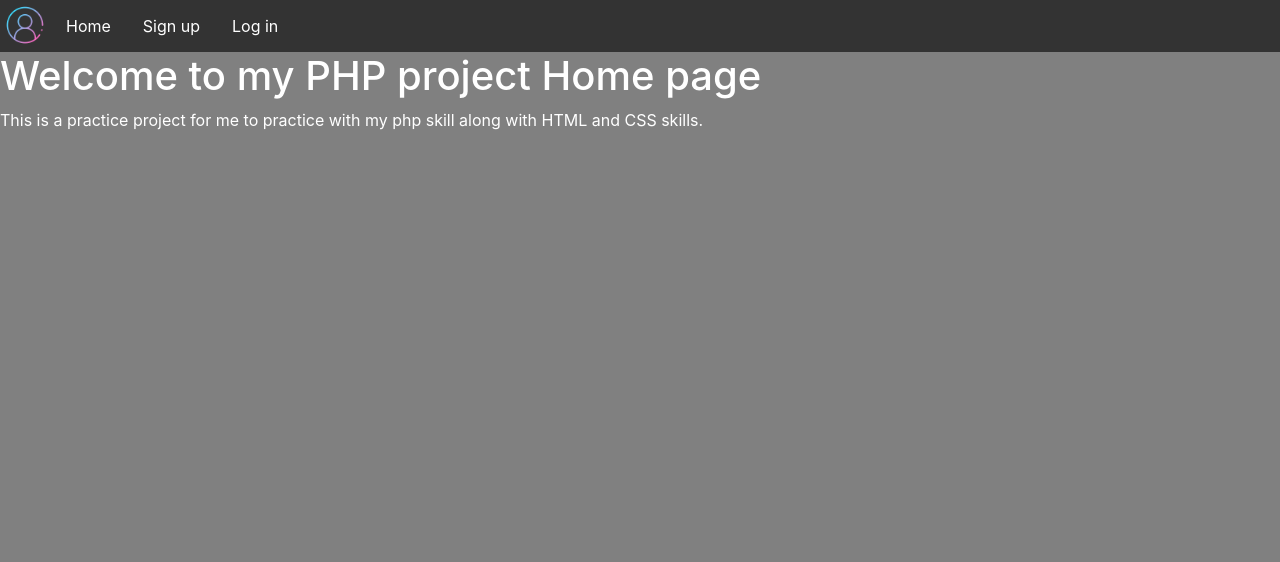
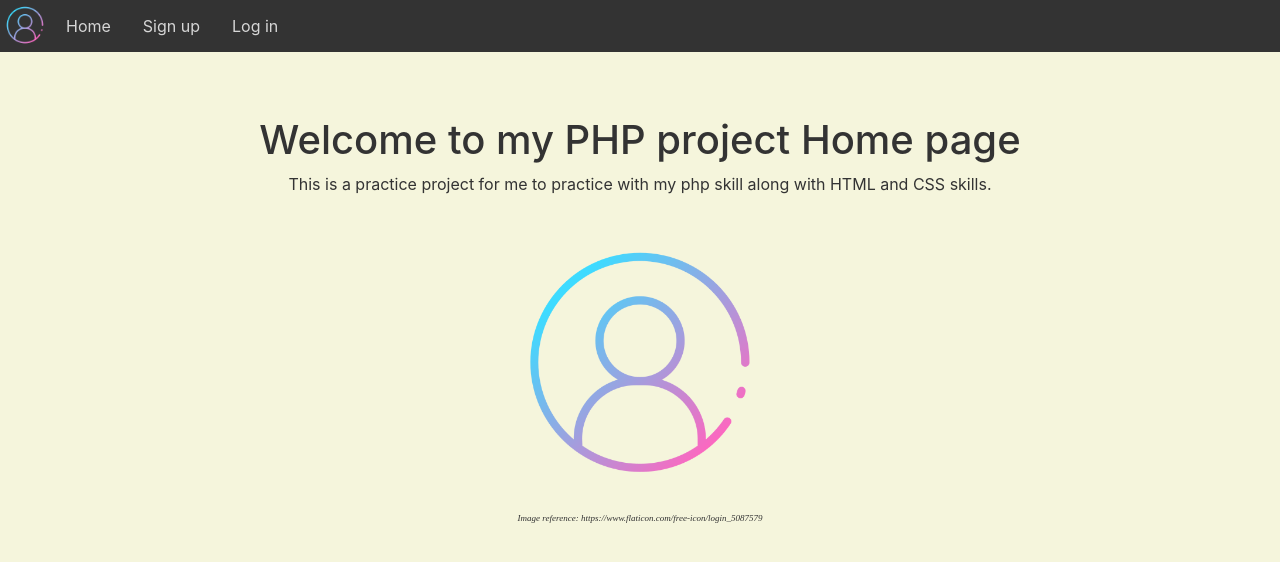
Before and after one commit to Kl0y2u2n8a/phpproject, a PHP site: page / in a window 1280 px wide. Shown: the top 562 px of the page. Run offline with PHP 8.4, Linux system fonts and the light colour scheme; some libraries are stand-ins or nearby versions.

Commit message:
header footer change

```diff
--- a/PHP_project1/css/style.css
+++ b/PHP_project1/css/style.css
@@ -1,6 +1,6 @@
   body {
-    background-color: gray;
-    color: white;
+    background-color: beige;
+    color: #333;
   }
 
   ul.mynavbar {
@@ -17,7 +17,7 @@
 
   .bartext {
     display: block;
-    color: white;
+    color: rgba(255, 255, 255, 0.801);
     text-align: center;
     padding: 14px 16px;
     text-decoration: none;
@@ -32,13 +32,28 @@
     background-color: #04AA6D;
   }
 
+  .ref {
+    font-size: xx-small;
+    font-family: 'Times New Roman', Times, serif;
+    font-style: italic;
+  }
+
   textarea {
     resize: none;
+    border: black solid 1.5px;
+    border-radius: 0.67em;
+
+  }
+
+  .content {
+    text-align: center;
+    margin-top: 5%;
   }
 
   div.container {
     text-align: center;
   }
+
   ul.loginset {
     list-style-type: none;
     position: fixed;
--- /dev/null
+++ b/PHP_project1/footer.php
@@ -0,0 +1,6 @@
+    <!-- For using Bootstrap in jquery -->
+    <script src="https://code.jquery.com/jquery-3.2.1.slim.min.js" integrity="sha384-KJ3o2DKtIkvYIK3UENzmM7KCkRr/rE9/Qpg6aAZGJwFDMVNA/GpGFF93hXpG5KkN" crossorigin="anonymous"></script>
+    <script src="https://cdn.jsdelivr.net/npm/popper.js@1.12.9/dist/umd/popper.min.js" integrity="sha384-ApNbgh9B+Y1QKtv3Rn7W3mgPxhU9K/ScQsAP7hUibX39j7fakFPskvXusvfa0b4Q" crossorigin="anonymous"></script>
+    <script src="https://cdn.jsdelivr.net/npm/bootstrap@4.0.0/dist/js/bootstrap.min.js" integrity="sha384-JZR6Spejh4U02d8jOt6vLEHfe/JQGiRRSQQxSfFWpi1MquVdAyjUar5+76PVCmYl" crossorigin="anonymous"></script>
+</body>
+</html>
--- /dev/null
+++ b/PHP_project1/header.php
@@ -0,0 +1,12 @@
+<!DOCTYPE html>
+<html lang="en">
+
+<body>
+    <div>
+        <ul class="mynavbar">
+            <li class="nav"><a href="index.php"><img src="img/logo.png" alt="logo" width="50" height="50"></a></li>
+            <li class="nav"> <a href="index.php" class="bartext">Home</a></li>
+            <li class="nav"><a href="signup.php" class="bartext">Sign up</a></li>
+            <li class="nav"><a href="login.php" class="bartext">Log in</a></li>
+        </ul>
+    </div>
--- a/PHP_project1/index.php
+++ b/PHP_project1/index.php
@@ -12,31 +12,24 @@
 
     <title>PHP project login system</title>
 
+    <!-- logo reference: https://www.flaticon.com/free-icon/login_5087579 -->
+
 </head>
 
-<body>
+<?php
+    include_once 'header.php';
+?>
 
     <div>
-        <ul class="mynavbar">
-            <li class="nav"><a href="index.php"><img src="img/logo.png" alt="logo" width="50" height="50"></a></li>
-            <li class="nav"> <a href="index.php" class="bartext">Home</a></li>
-            <li class="nav"><a href="signup.php" class="bartext">Sign up</a></li>
-            <li class="nav"><a href="login.php" class="bartext">Log in</a></li>
-        </ul>
-    </div>
-
-    <div>
-        <section>
+        <section class="content">
             <h1>Welcome to my PHP project Home page</h1>
-            <p class="test"> This is a practice project for me to practice with my php skill along with HTML and CSS skills.</p>
+            <p> This is a practice project for me to practice with my php skill along with HTML and CSS skills.</p>
+            <img src="img/logo.png" width="300" height="300">
+            <p class="ref">Image reference: https://www.flaticon.com/free-icon/login_5087579</p>
         </section>
 
     </div>
 
-    <!-- For using Bootstrap in jquery -->
-    <script src="https://code.jquery.com/jquery-3.2.1.slim.min.js" integrity="sha384-KJ3o2DKtIkvYIK3UENzmM7KCkRr/rE9/Qpg6aAZGJwFDMVNA/GpGFF93hXpG5KkN" crossorigin="anonymous"></script>
-    <script src="https://cdn.jsdelivr.net/npm/popper.js@1.12.9/dist/umd/popper.min.js" integrity="sha384-ApNbgh9B+Y1QKtv3Rn7W3mgPxhU9K/ScQsAP7hUibX39j7fakFPskvXusvfa0b4Q" crossorigin="anonymous"></script>
-    <script src="https://cdn.jsdelivr.net/npm/bootstrap@4.0.0/dist/js/bootstrap.min.js" integrity="sha384-JZR6Spejh4U02d8jOt6vLEHfe/JQGiRRSQQxSfFWpi1MquVdAyjUar5+76PVCmYl" crossorigin="anonymous"></script>
-</body>
-
-</html>
+<?php
+    include_once 'footer.php';
+?>
```
Also changed, not shown: PHP_project1/login.php (+7 -17 lines), PHP_project1/signup.php (+7 -18 lines).
